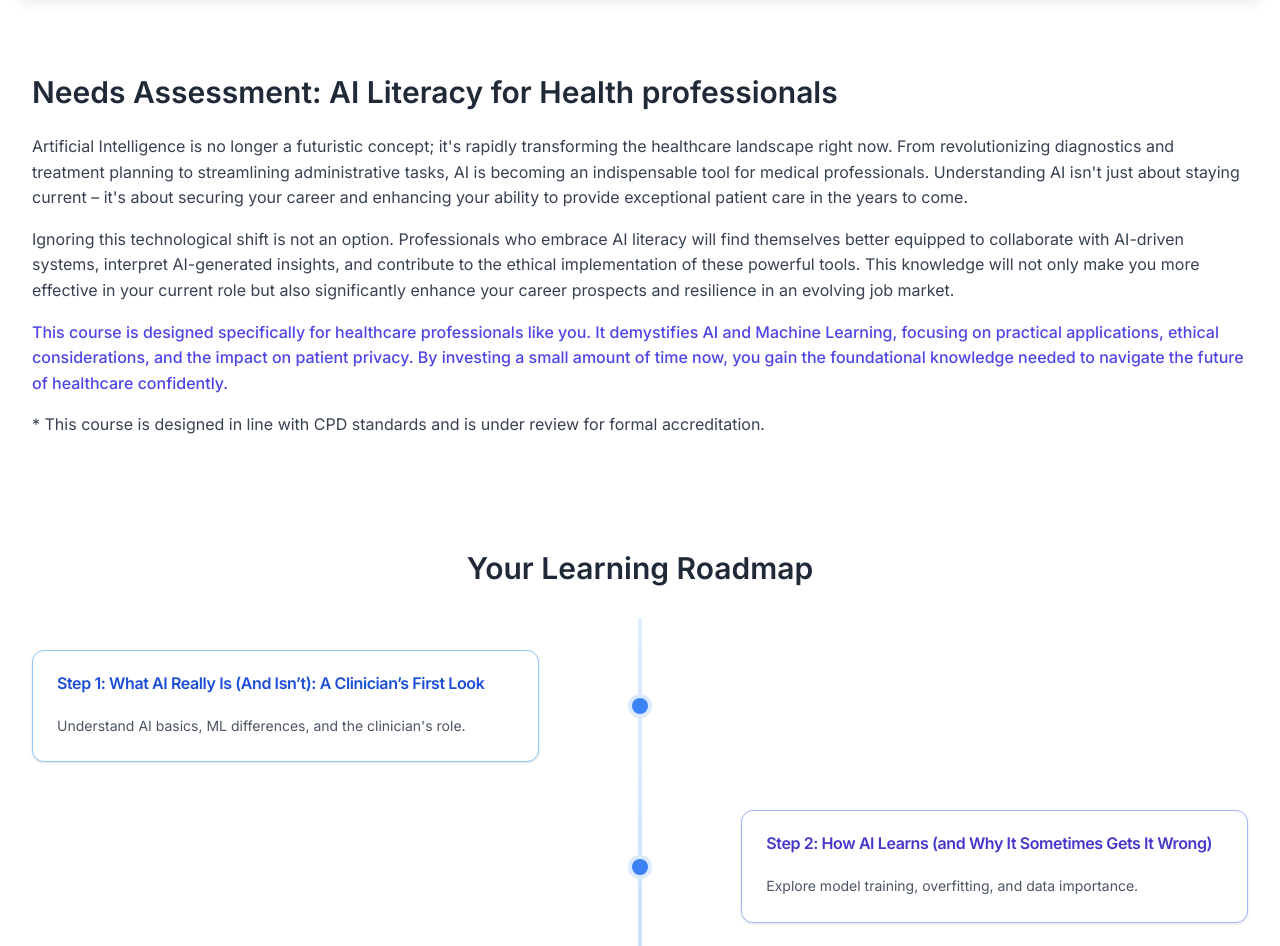
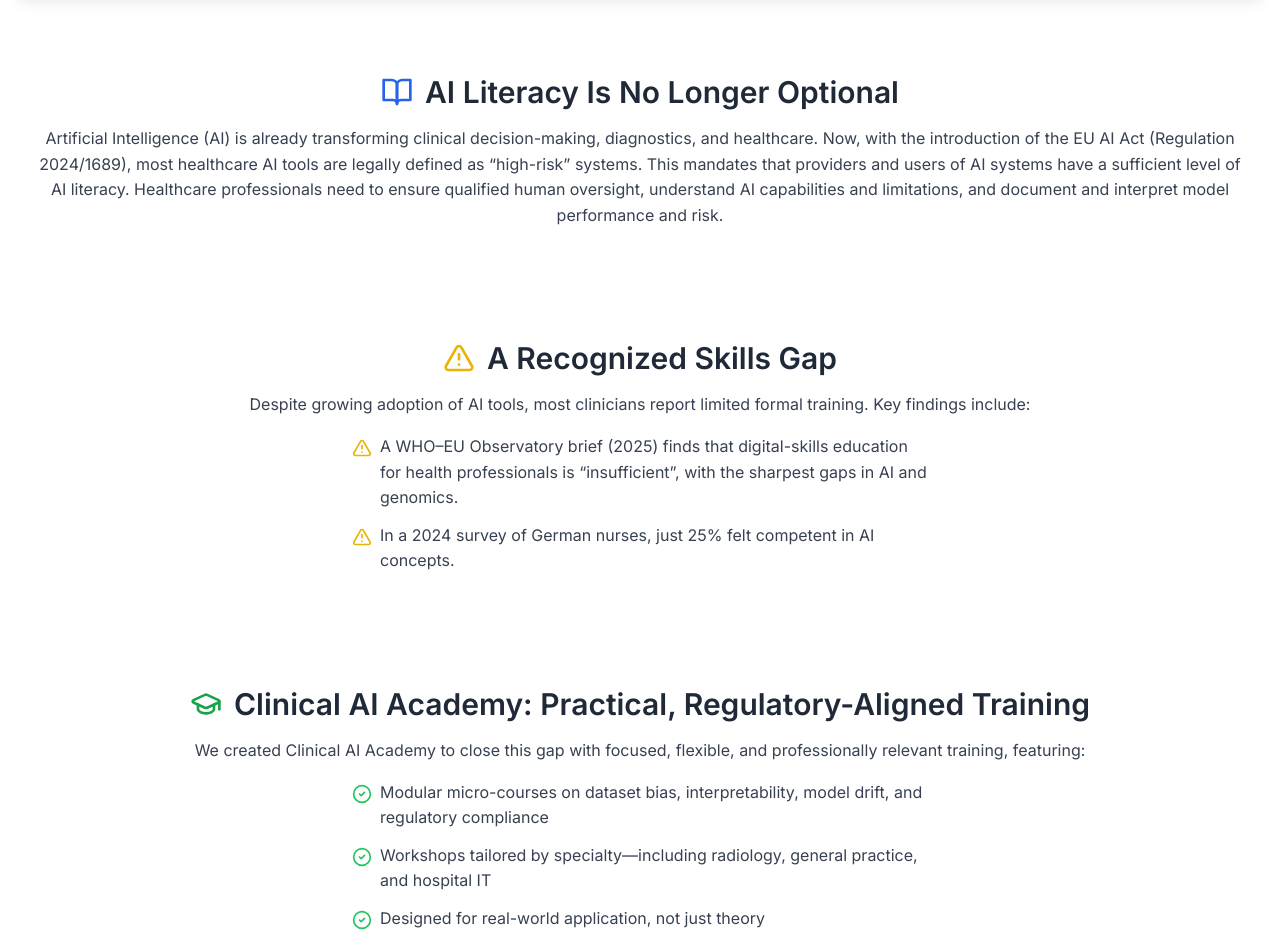
Before and after one commit to anazz-dev/ai-healthcare-learn, a Next.js app: page / in a window 1280 px wide. Shown: the part 360-1306 px from the top of the page. Built offline with nearby package versions, Linux system fonts and the light colour scheme.

Commit message:
edit landing page to include needs assessment

```diff
--- a/src/app/page.tsx
+++ b/src/app/page.tsx
@@ -1,64 +1,103 @@
 import Link from 'next/link';
 import Roadmap from '@/components/Roadmap'; // Import the Roadmap component
-import { Award } from 'lucide-react'; // Import an icon for the certificate
+import { Award, BookOpen, AlertTriangle, GraduationCap, CheckCircle2 } from 'lucide-react'; // Import icons, added CheckCircle2
 
 export default function HomePage() {
-  // Call to Action Content (from cta_content.md)
-  const ctaTitle = "Needs Assessment: AI Literacy for Health professionals";
-  const ctaParagraph1 = "Artificial Intelligence is no longer a futuristic concept; it's rapidly transforming the healthcare landscape right now. From revolutionizing diagnostics and treatment planning to streamlining administrative tasks, AI is becoming an indispensable tool for medical professionals. Understanding AI isn't just about staying current – it's about securing your career and enhancing your ability to provide exceptional patient care in the years to come.";
-  const ctaParagraph2 = "Ignoring this technological shift is not an option. Professionals who embrace AI literacy will find themselves better equipped to collaborate with AI-driven systems, interpret AI-generated insights, and contribute to the ethical implementation of these powerful tools. This knowledge will not only make you more effective in your current role but also significantly enhance your career prospects and resilience in an evolving job market.";
-  const ctaParagraph3 = "This course is designed specifically for healthcare professionals like you. It demystifies AI and Machine Learning, focusing on practical applications, ethical considerations, and the impact on patient privacy. By investing a small amount of time now, you gain the foundational knowledge needed to navigate the future of healthcare confidently.";
-  const ctaParagraph4 = "* This course is designed in line with CPD standards and is under review for formal accreditation.";
+  // New Content Variables
+  const newSection1Title = "AI Literacy Is No Longer Optional";
+  const newSection1Para1 = "Artificial Intelligence (AI) is already transforming clinical decision-making, diagnostics, and healthcare. Now, with the introduction of the EU AI Act (Regulation 2024/1689), most healthcare AI tools are legally defined as “high-risk” systems. This mandates that providers and users of AI systems have a sufficient level of AI literacy. Healthcare professionals need to ensure qualified human oversight, understand AI capabilities and limitations, and document and interpret model performance and risk.";
+
+  const newSection2Title = "A Recognized Skills Gap";
+  const newSection2Para1 = "Despite growing adoption of AI tools, most clinicians report limited formal training. Key findings include:"; // Modified intro
+  const newSection2Points = [
+    "A WHO–EU Observatory brief (2025) finds that digital-skills education for health professionals is “insufficient”, with the sharpest gaps in AI and genomics.",
+    "In a 2024 survey of German nurses, just 25% felt competent in AI concepts."
+  ];
+
+  const newSection3Title = "Clinical AI Academy: Practical, Regulatory-Aligned Training";
+  const newSection3Para1 = "We created Clinical AI Academy to close this gap with focused, flexible, and professionally relevant training, featuring:"; // Modified intro
+  const newSection3Features = [
+    "Modular micro-courses on dataset bias, interpretability, model drift, and regulatory compliance",
+    "Workshops tailored by specialty—including radiology, general practice, and hospital IT",
+    "Designed for real-world application, not just theory",
+    "Our flagship course “AI for Healthcare Professionals” is mapped to the European Accreditation Council for Continuing Medical Education (EACCME) criteria."
+  ];
 
   return (
-    <div className="space-y-12 pb-12"> {/* Added padding-bottom */}
+    <div className="space-y-12 pb-12">
       {/* Hero Section */}
-      <section className="text-center py-10 md:py-16 bg-gradient-to-r from-blue-500 to-indigo-600 text-white rounded-lg shadow-lg mx-4 md:mx-0"> {/* Adjusted padding for mobile */}
-        {/* More aggressive responsive text sizes */}
+      <section className="text-center py-10 md:py-16 bg-gradient-to-r from-blue-500 to-indigo-600 text-white rounded-lg shadow-lg mx-4 md:mx-0">
         <h1 className="text-2xl sm:text-3xl md:text-5xl font-bold mb-3 px-2 sm:px-4">Welcome to AI for Healthcare Professionals</h1>
-        <p className="text-sm sm:text-base md:text-xl mb-6 px-4 sm:px-6">Your essential starting point for Artificial Intelligence in the medical field.</p>
+        <p className="text-sm sm:text-base md:text-xl mb-6 px-4 sm:px-6">Your essential starting point for mastering Artificial Intelligence in the medical field.</p>
         <Link href="/modules"
-          // More aggressive responsive padding and text size
           className="bg-white text-blue-600 font-semibold py-2 px-4 sm:py-3 sm:px-8 rounded-full hover:bg-gray-100 transition duration-300 text-sm sm:text-lg">
           Start Learning Now
         </Link>
       </section>
 
-      {/* Call to Action Section */}
-      <section className="container mx-auto px-4 py-8 text-center md:text-left">
-        {/* Responsive text size */}
-        <h2 className="text-2xl sm:text-3xl font-semibold mb-6 text-gray-800 dark:text-white">{ctaTitle}</h2>
-        <div className="space-y-4 text-gray-700 dark:text-gray-300 text-sm sm:text-base"> {/* Responsive text size */}
-          <p>{ctaParagraph1}</p>
-          <p>{ctaParagraph2}</p>
-          <p className="font-medium text-indigo-600 dark:text-indigo-400">{ctaParagraph3}</p>
-          <p>{ctaParagraph4}</p>
+      {/* New Section 1: AI Literacy - Text Centered */}
+      <section className="container mx-auto px-4 py-8 text-center">
+        <div className="flex flex-col sm:flex-row items-center justify-center mb-4">
+          <BookOpen className="w-8 h-8 text-blue-600 dark:text-blue-400 mb-2 sm:mb-0 sm:mr-3" />
+          <h2 className="text-2xl sm:text-3xl font-semibold text-gray-800 dark:text-white">{newSection1Title}</h2>
+        </div>
+        <p className="text-gray-700 dark:text-gray-300 text-sm sm:text-base">{newSection1Para1}</p>
+      </section>
+
+      {/* New Section 2: Skills Gap - Text Centered, list styled with icons */}
+      <section className="container mx-auto px-4 py-8 text-center">
+        <div className="flex flex-col sm:flex-row items-center justify-center mb-4">
+          <AlertTriangle className="w-8 h-8 text-yellow-500 dark:text-yellow-400 mb-2 sm:mb-0 sm:mr-3" />
+          <h2 className="text-2xl sm:text-3xl font-semibold text-gray-800 dark:text-white">{newSection2Title}</h2>
+        </div>
+        <p className="text-gray-700 dark:text-gray-300 text-sm sm:text-base mb-4">{newSection2Para1}</p>
+        <div className="space-y-3 max-w-xl mx-auto"> {/* Max width for the list container */}
+          {newSection2Points.map((item, index) => (
+            <div key={index} className="flex items-start text-left"> {/* Align items to start for multi-line text */}
+              <AlertTriangle className="w-5 h-5 text-yellow-500 mr-2 mt-1 flex-shrink-0" />
+              <span className="text-gray-700 dark:text-gray-300 text-sm sm:text-base">{item}</span>
+            </div>
+          ))}
+        </div>
+      </section>
+
+      {/* New Section 3: Clinical AI Academy - Text Centered, list styled with icons */}
+      <section className="container mx-auto px-4 py-8 text-center">
+        <div className="flex flex-col sm:flex-row items-center justify-center mb-4">
+          <GraduationCap className="w-8 h-8 text-green-600 dark:text-green-400 mb-2 sm:mb-0 sm:mr-3" />
+          <h2 className="text-2xl sm:text-3xl font-semibold text-gray-800 dark:text-white">{newSection3Title}</h2>
+        </div>
+        <p className="text-gray-700 dark:text-gray-300 text-sm sm:text-base mb-4">{newSection3Para1}</p>
+        <div className="space-y-3 max-w-xl mx-auto"> {/* Max width for the list container */}
+          {newSection3Features.map((item, index) => (
+            <div key={index} className="flex items-start text-left"> {/* Align items to start for multi-line text */}
+              <CheckCircle2 className="w-5 h-5 text-green-500 mr-2 mt-1 flex-shrink-0" />
+              <span className="text-gray-700 dark:text-gray-300 text-sm sm:text-base">{item}</span>
+            </div>
+          ))}
         </div>
       </section>
 
       {/* Roadmap Section */}
       <section className="container mx-auto px-4 py-8">
-        {/* Responsive text size */}
         <h2 className="text-2xl sm:text-3xl font-semibold mb-8 text-center text-gray-800 dark:text-white">Your Learning Roadmap</h2>
         <Roadmap />
       </section>
 
       {/* Certificate Incentive Section */}
       <section className="container mx-auto px-4 py-8 bg-green-50 dark:bg-green-900/30 rounded-lg border border-green-200 dark:border-green-800 text-center">
-        <div className="flex flex-col sm:flex-row justify-center items-center mb-4"> {/* Stack on mobile */}
+        <div className="flex flex-col sm:flex-row justify-center items-center mb-4">
           <Award className="w-8 h-8 text-green-600 dark:text-green-400 mb-2 sm:mb-0 sm:mr-3" />
-          {/* Responsive text size */}
           <h3 className="text-xl sm:text-2xl font-semibold text-green-800 dark:text-green-200">Earn Your Certificate!</h3>
         </div>
-        <p className="text-gray-700 dark:text-gray-300 max-w-2xl mx-auto text-sm sm:text-base"> {/* Responsive text size */}
+        <p className="text-gray-700 dark:text-gray-300 max-w-2xl mx-auto text-sm sm:text-base">
           Complete all modules and quizzes to receive a certificate acknowledging your understanding of AI in healthcare. Showcase your commitment to professional development and future-proof your career.
         </p>
       </section>
 
       {/* Second Start Learning Button */}
-      <section className="container mx-auto px-4 text-center">
+      <section className="container mx-auto px-4 text-center py-8">
         <Link href="/modules"
-          // Responsive padding, text size, and width
           className="inline-block w-auto max-w-xs sm:max-w-none bg-indigo-600 text-white font-semibold py-3 px-6 sm:px-8 rounded-full hover:bg-indigo-700 transition duration-300 text-base sm:text-lg whitespace-normal break-words">
           Begin Your Journey & Earn Your Certificate
         </Link>
```
